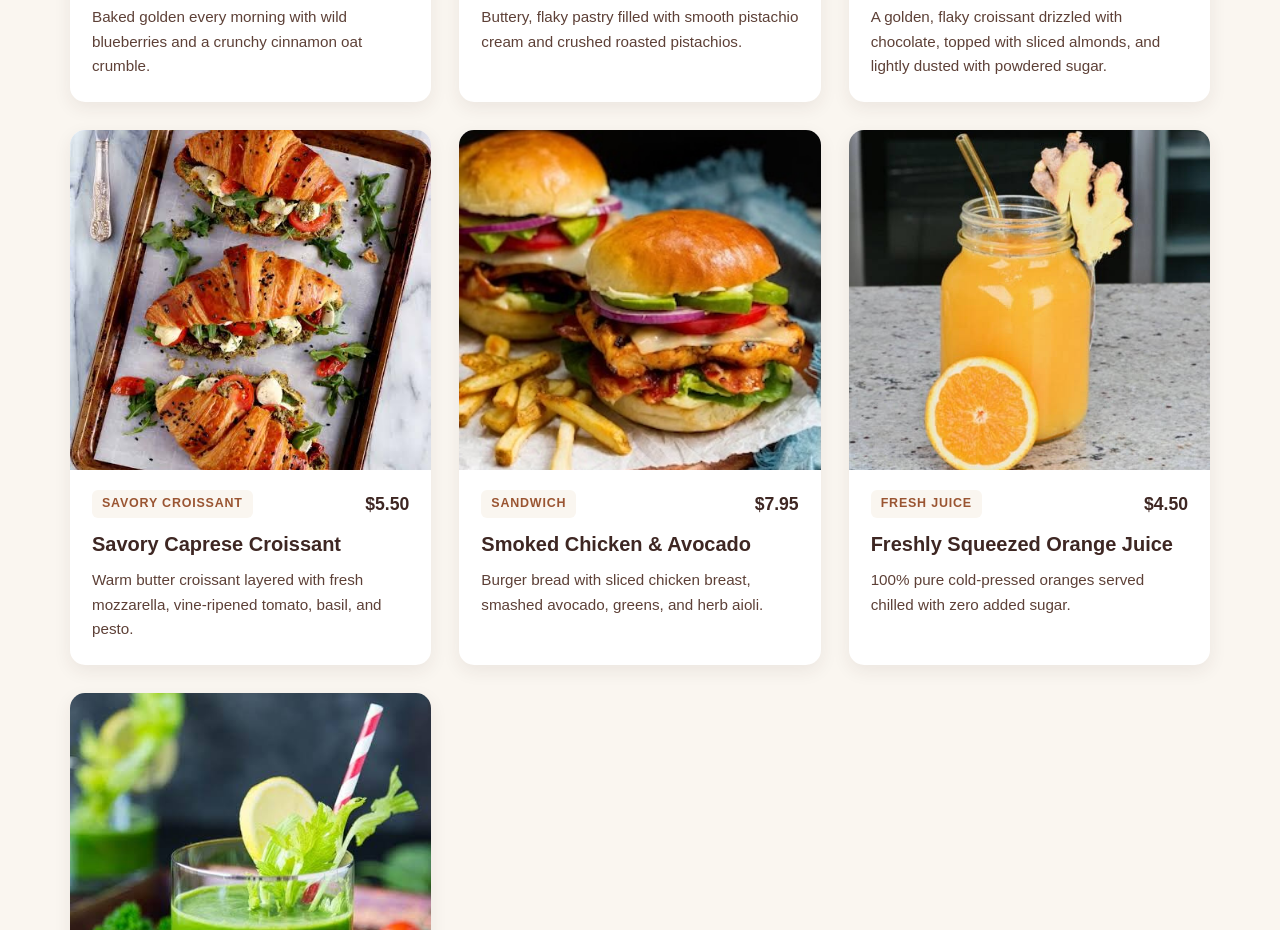
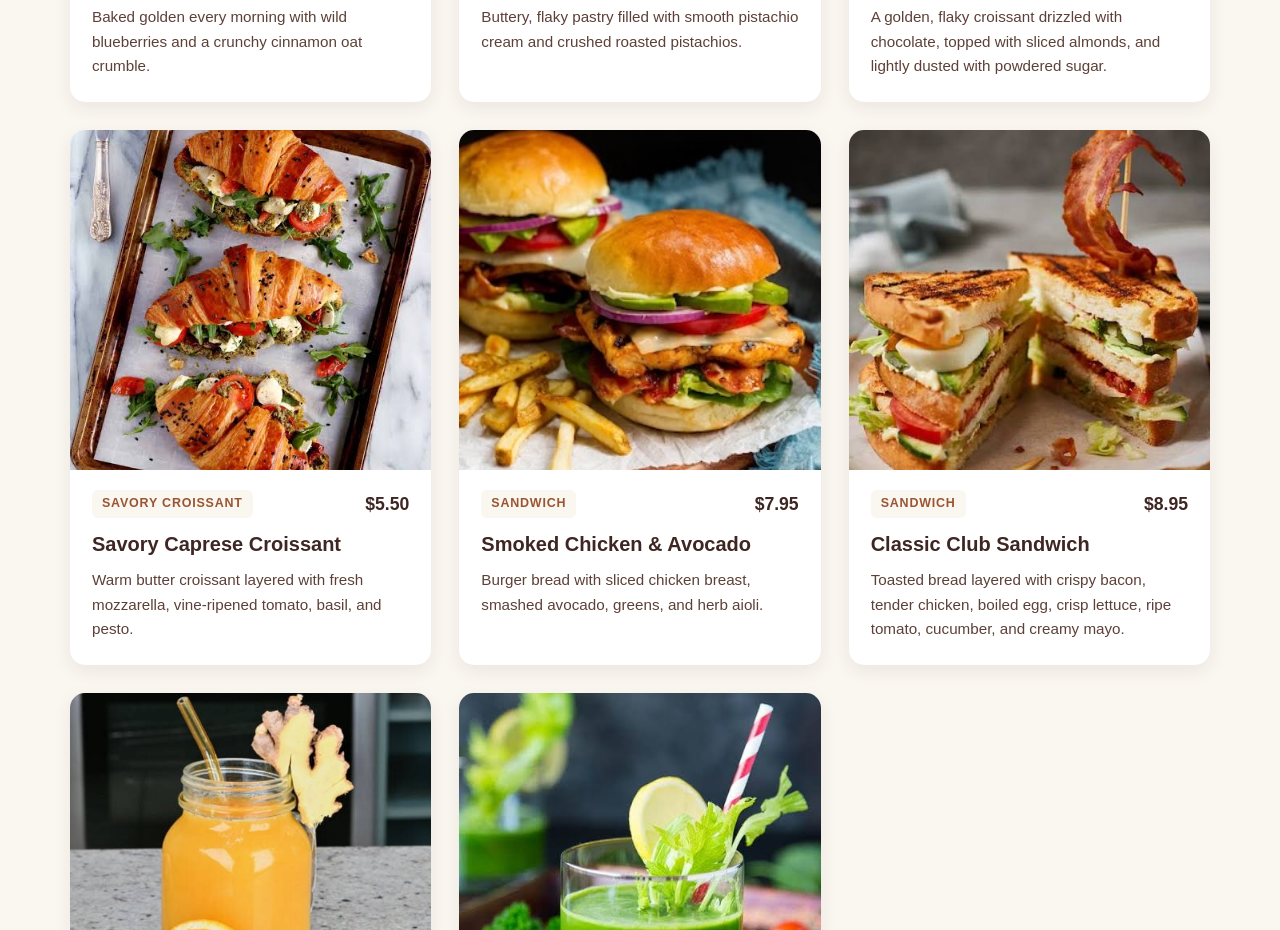
Before and after one commit to munozjh/Project-2, a plain HTML site: page menu.html in a window 1280 px wide. Shown: the part 2308-3238 px from the top of the page. Drawn offline with Linux system fonts and the light colour scheme.

Commit message:
Addingmenu

```diff
--- a/css/about.css
+++ b/css/about.css
@@ -1,4 +1,4 @@
-/* SECCIÓN HISTORIA ABOUT */
+/* ABOUT */
 .about-story-section {
   padding: 80px 0;
   background-color: #FAF6F0;
@@ -38,7 +38,7 @@
   margin-bottom: 16px;
 }
 
-/* VALORES E INCLUSIÓN */
+/* SECTION VALUES & INCLUTION*/
 .about-values-section {
   padding: 80px 0;
   background-color: #FFFFFF;
--- a/css/gallery.css
+++ b/css/gallery.css
@@ -61,7 +61,7 @@
   box-shadow: 0 12px 24px rgba(62, 39, 35, 0.14);
 }
 
-/* Controlled by JavaScript when filtering */
+/* JavaScript-controlled class for hiding filtered cards */
 .gallery-card.hidden {
   display: none;
 }
--- a/menu.html
+++ b/menu.html
@@ -191,6 +191,17 @@
             <p>Burger bread with sliced chicken breast, smashed avocado, greens, and herb aioli.</p>
           </div>
         </article>
+        <article class="menu-card" data-category="sandwiches">
+          <img src="Imagenes/clubsandwich.jpeg" alt="Classic Triple-Decker Club Sandwich" />
+          <div class="menu-card-body">
+            <div class="menu-card-top">
+              <span class="category-badge">Sandwich</span>
+              <span class="price">$8.95</span>
+            </div>
+            <h3>Classic Club Sandwich</h3>
+            <p>Toasted bread layered with crispy bacon, tender chicken, boiled egg, crisp lettuce, ripe tomato, cucumber, and creamy mayo.</p>
+          </div>
+        </article>
 
         <!-- JUICES-->
         <article class="menu-card" data-category="juices">
```
Also changed, not shown: css/menu.css (+4 -4 lines), gallery.html (+9 -2 lines), Imagenes/GrilledVeganSandwich.jpeg (deleted), Imagenes/coffebar.webp (deleted), Imagenes/croissant.jpeg (deleted), Imagenes/cupcake velvet.jpeg (deleted), Imagenes/cupcakes.jpeg (deleted), Imagenes/cupcakes2.jpeg (deleted), Imagenes/images.jpeg (deleted), Imagenes/litelogo.webp (deleted), Imagenes/matcha.jpeg (deleted), Imagenes/pain au chocolat.jpeg (deleted), Imagenes/te.jpeg (deleted), Imagenes/te2.jpeg (deleted).
